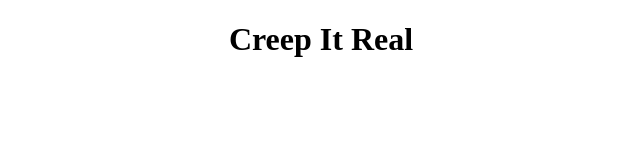
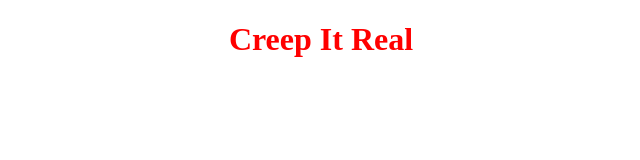
Before and after one commit to cruttencutter/Creep-It-Real, a plain HTML site: page index.html in a window 1280 px wide. Shown: the whole page, without its empty margins (319-959 px from the left). Drawn offline with Linux system fonts and the light colour scheme.

Commit message:
Update index.html
Testing css linking

```diff
--- a/index.html
+++ b/index.html
@@ -2,7 +2,7 @@
 <html>
 <head>
     <meta charset='UTF-8'/>
-    <link rel=¨stylesheet¨ type="text/css" href="styles.css">
+    <link rel='stylesheet' type='text/css' href='styles.css'>
 
 </head>
 
```
